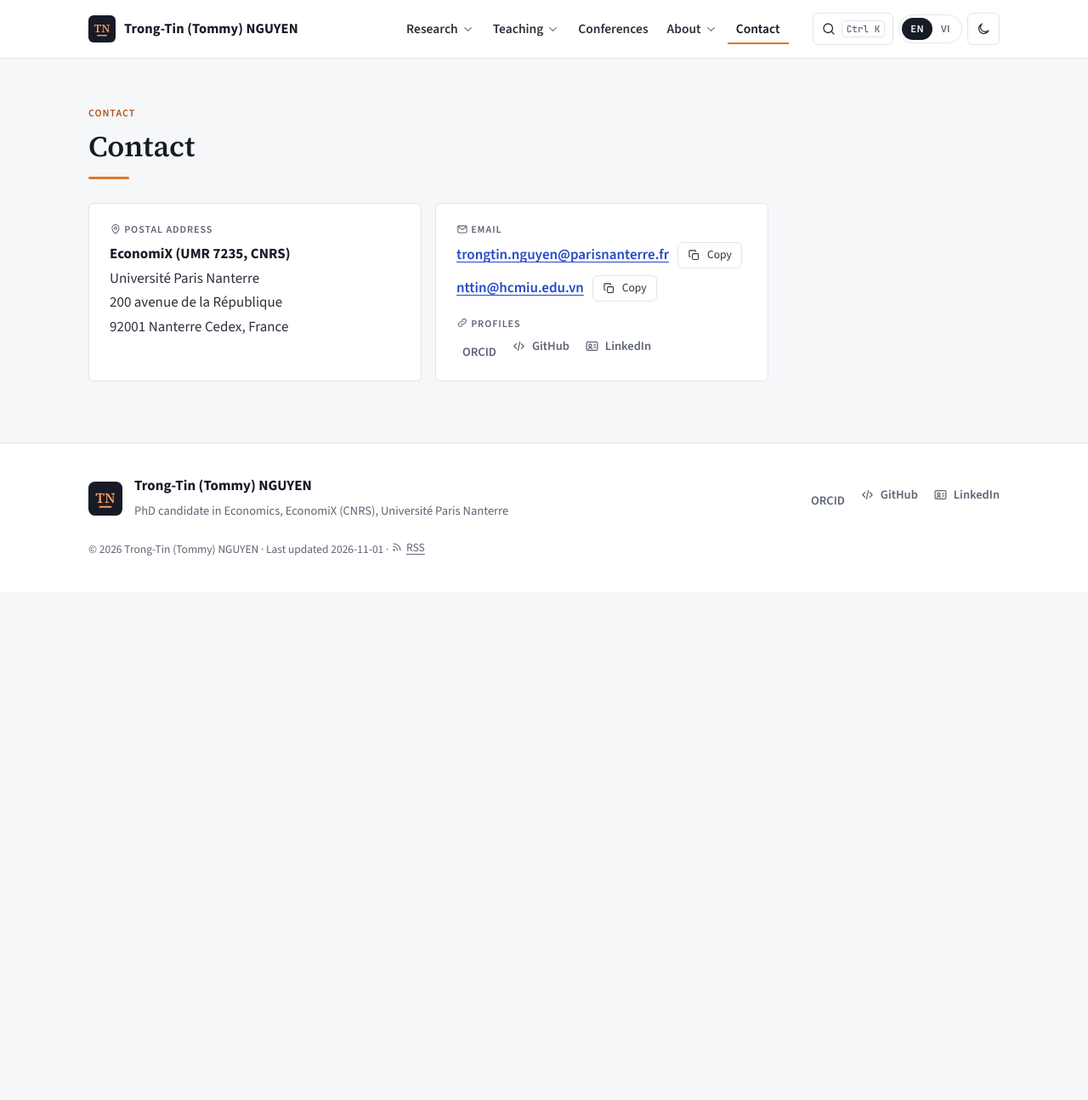
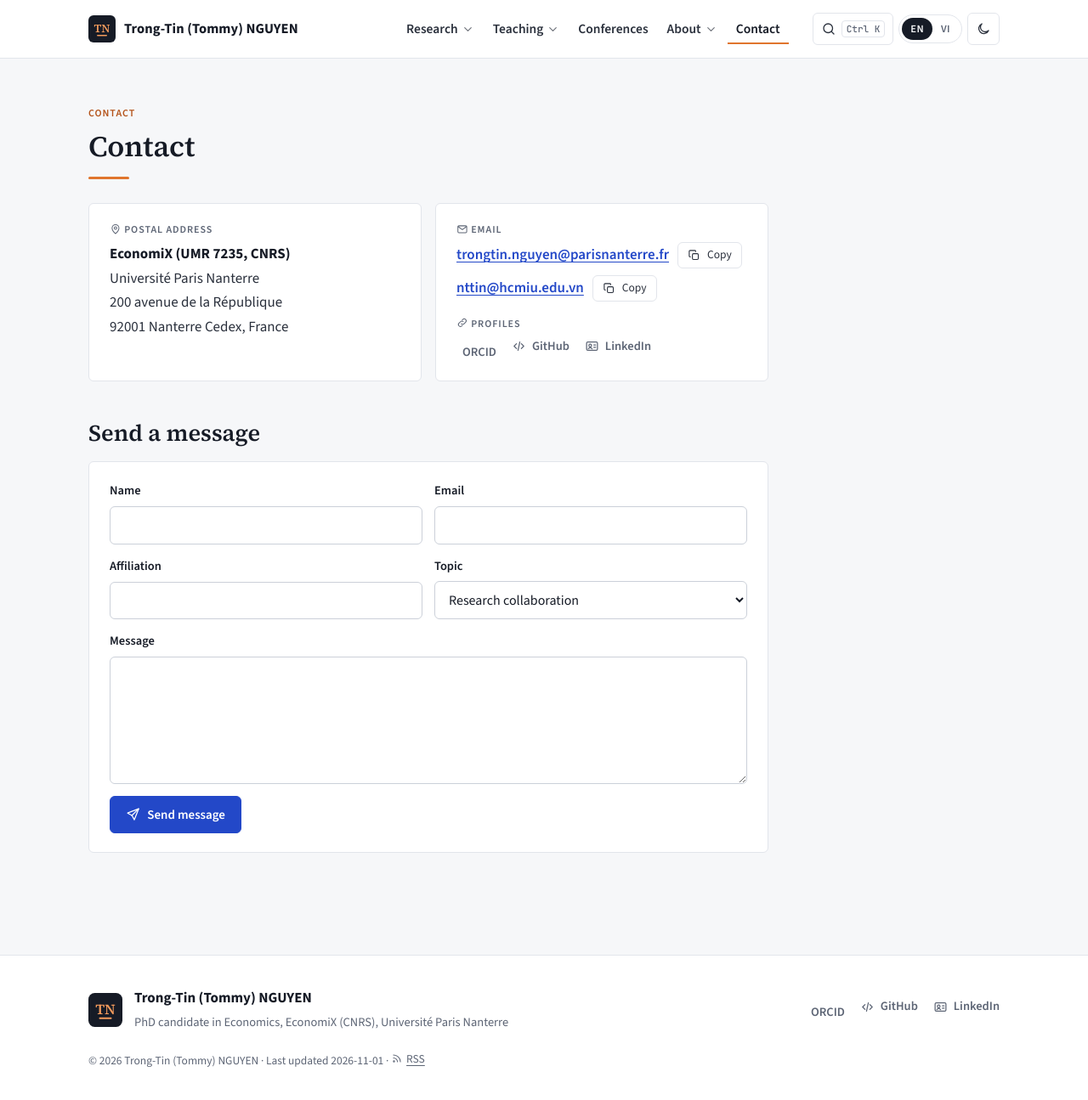
Before and after one commit to trongtin142/trongtin142.github.io, a Jekyll site: the page built from _pages/contact.md, in a window 1280 px wide and 1299 px high. Shown: the top 1295 px of the window at 85% size. Built offline with Jekyll 4.4.1, drawn with Linux system fonts in a browser that asks for light colours; a style sheet for code colours, icons or effects is not loaded; part of the change alters nothing that is shown.

```diff
--- a/_config.yml
+++ b/_config.yml
@@ -85,7 +85,7 @@ author:
 # Redesign (2026) settings. Leave a value empty to keep that feature hidden.
 rd:
   goatcounter              : "trongtin142"   # GoatCounter code, e.g. "trongtin" for https://trongtin.goatcounter.com
-  formspree                : ""   # Formspree form id, e.g. "xyzabcd" from https://formspree.io/f/xyzabcd
+  formspree                : "mjyyawll"   # Formspree form id, e.g. "xyzabcd" from https://formspree.io/f/xyzabcd
   orcid_sync               : true # list ORCID works that are not yet on the Publications page
   orcid_id                 : "0009-0006-0017-6374"
   cofog_repo               : "trongtin142/cofog-panel"
```
